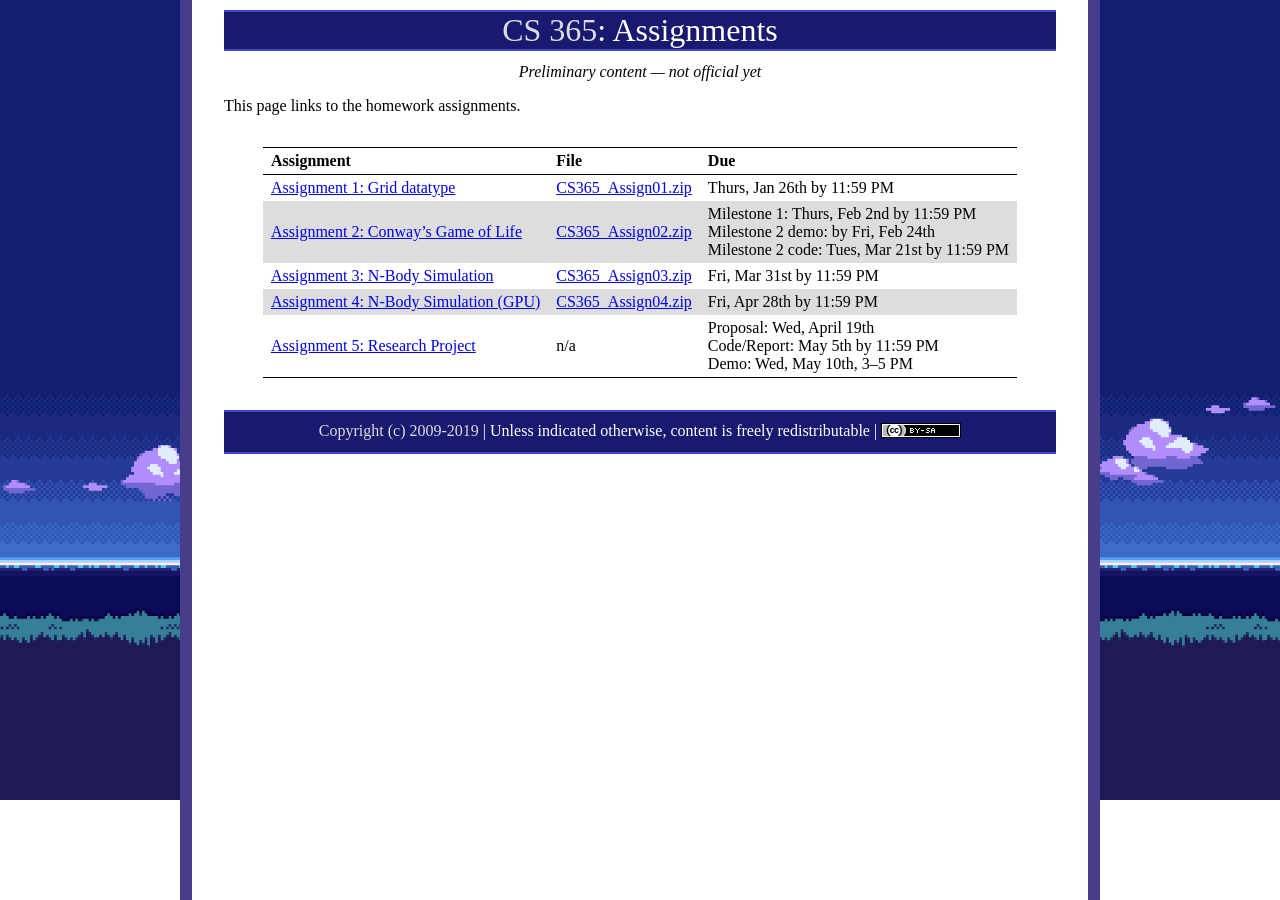
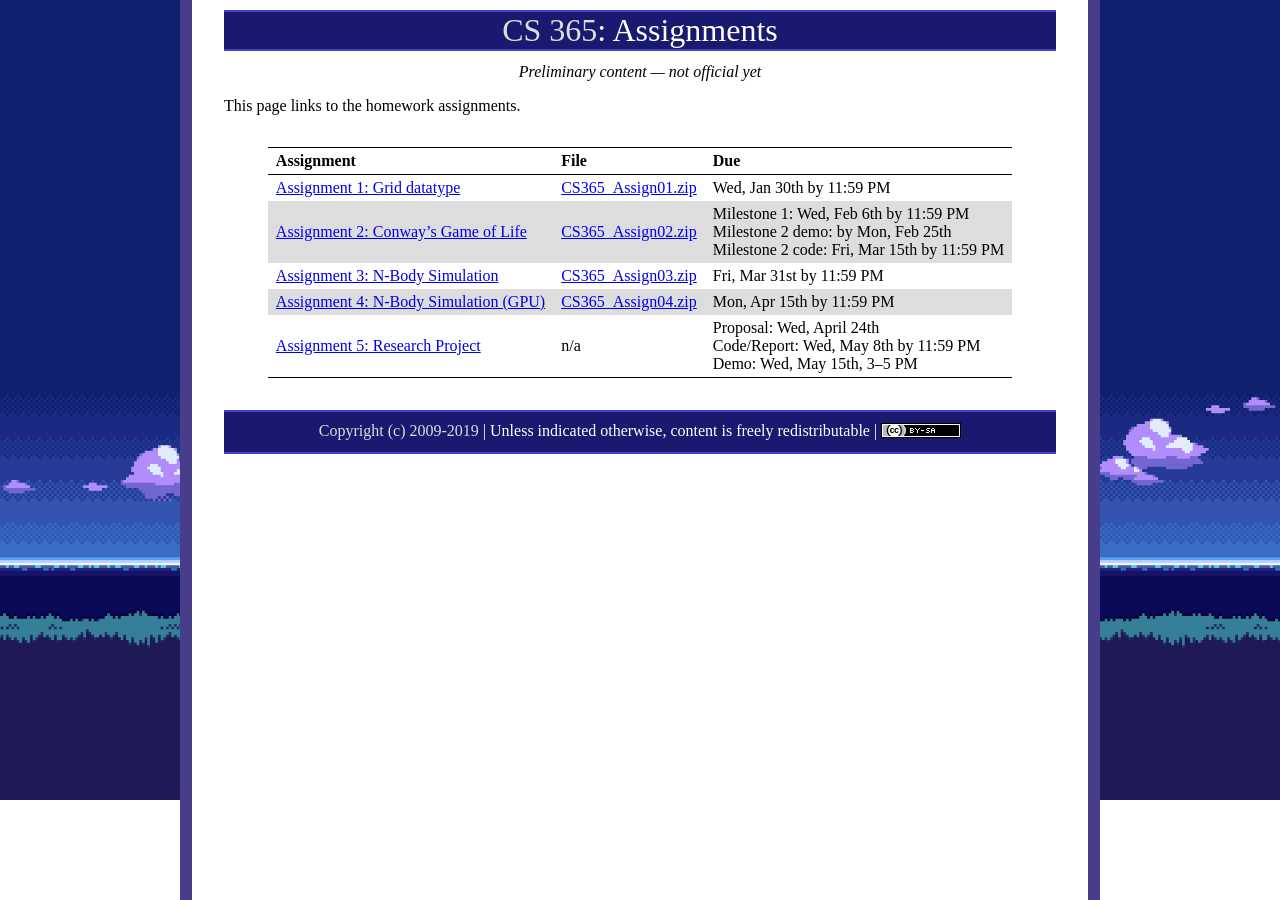
Before and after one commit to ycpcs/cs365-spring2019, a Jekyll site: the page built from assign/index.md, in a window 1280 px wide. Built offline with Jekyll 4.4.1, drawn with Linux system fonts in a browser that asks for light colours.

Commit message:
set assignment due dates

```diff
--- a/assign/index.md
+++ b/assign/index.md
@@ -7,8 +7,8 @@ This page links to the homework assignments.
 
 Assignment | File | Due
 ---------- | ---- | ---
-[Assignment 1: Grid datatype](assign01.html) | [CS365\_Assign01.zip](CS365_Assign01.zip) | Thurs, Jan 26th by 11:59 PM
-[Assignment 2: Conway's Game of Life](assign02.html) | [CS365\_Assign02.zip](CS365_Assign02.zip) | Milestone 1: Thurs, Feb 2nd by 11:59 PM<br>Milestone 2 demo: by Fri, Feb 24th<br>Milestone 2 code: Tues, Mar 21st by 11:59 PM
+[Assignment 1: Grid datatype](assign01.html) | [CS365\_Assign01.zip](CS365_Assign01.zip) | Wed, Jan 30th by 11:59 PM
+[Assignment 2: Conway's Game of Life](assign02.html) | [CS365\_Assign02.zip](CS365_Assign02.zip) | Milestone 1: Wed, Feb 6th by 11:59 PM<br>Milestone 2 demo: by Mon, Feb 25th<br>Milestone 2 code: Fri, Mar 15th by 11:59 PM
 [Assignment 3: N-Body Simulation](assign03.html) | [CS365\_Assign03.zip](CS365_Assign03.zip) | Fri, Mar 31st by 11:59 PM
-[Assignment 4: N-Body Simulation (GPU)](assign04.html) | [CS365\_Assign04.zip](CS365_Assign04.zip) | Fri, Apr 28th by 11:59 PM
-[Assignment 5: Research Project](assign05.html) | n/a | Proposal: Wed, April 19th<br>Code/Report: May 5th by 11:59 PM<br>Demo: Wed, May 10th, 3&ndash;5 PM
+[Assignment 4: N-Body Simulation (GPU)](assign04.html) | [CS365\_Assign04.zip](CS365_Assign04.zip) | Mon, Apr 15th by 11:59 PM
+[Assignment 5: Research Project](assign05.html) | n/a | Proposal: Wed, April 24th<br>Code/Report: Wed, May 8th by 11:59 PM<br>Demo: Wed, May 15th, 3&ndash;5 PM
```
Also changed, not shown: assign/assign01.md (+1 -1 lines), assign/assign02.md (+3 -3 lines), assign/assign03.md (+1 -1 lines), assign/assign04.md (+1 -5 lines), assign/assign05.md (+3 -3 lines), 4 other files.
